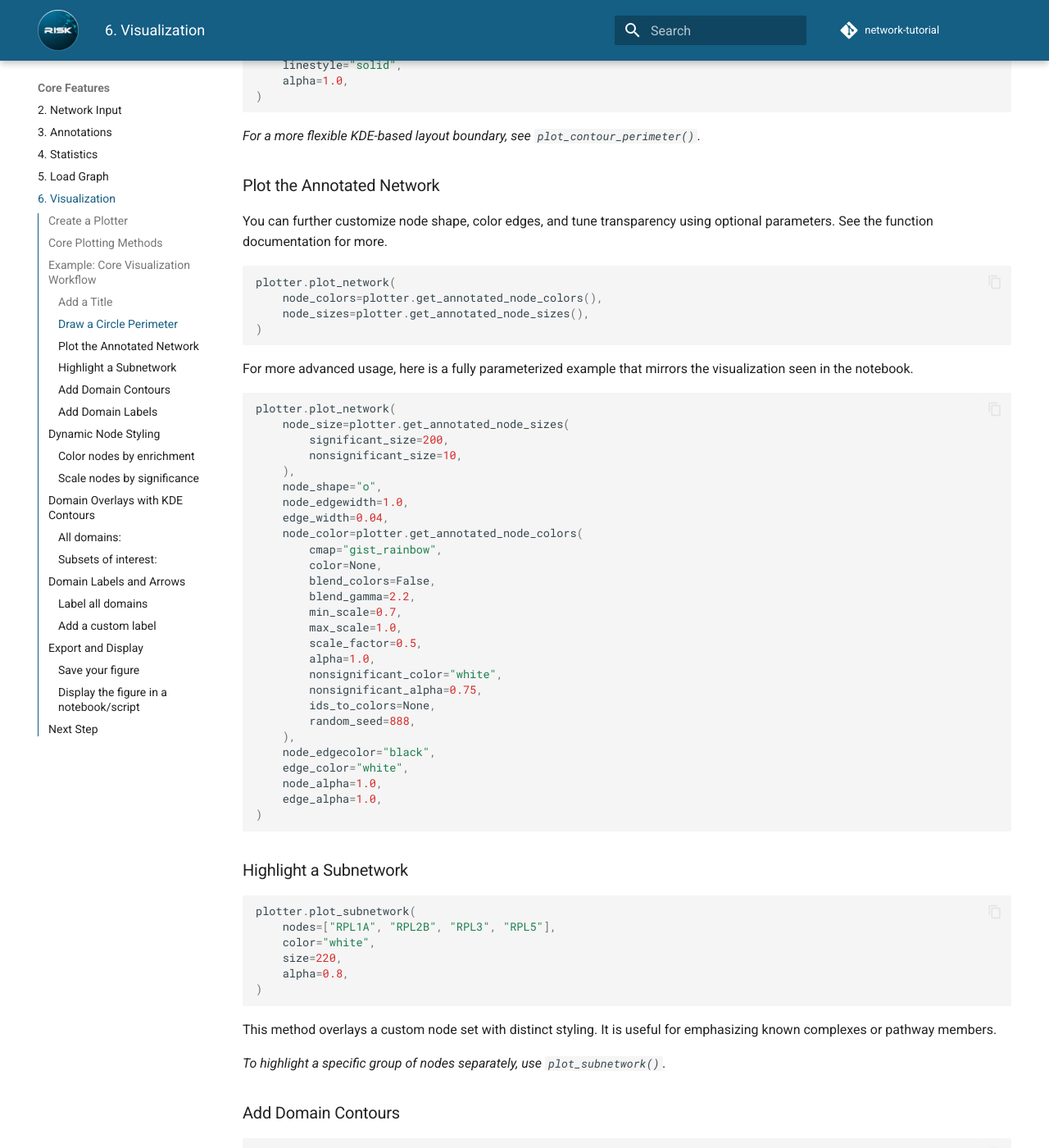
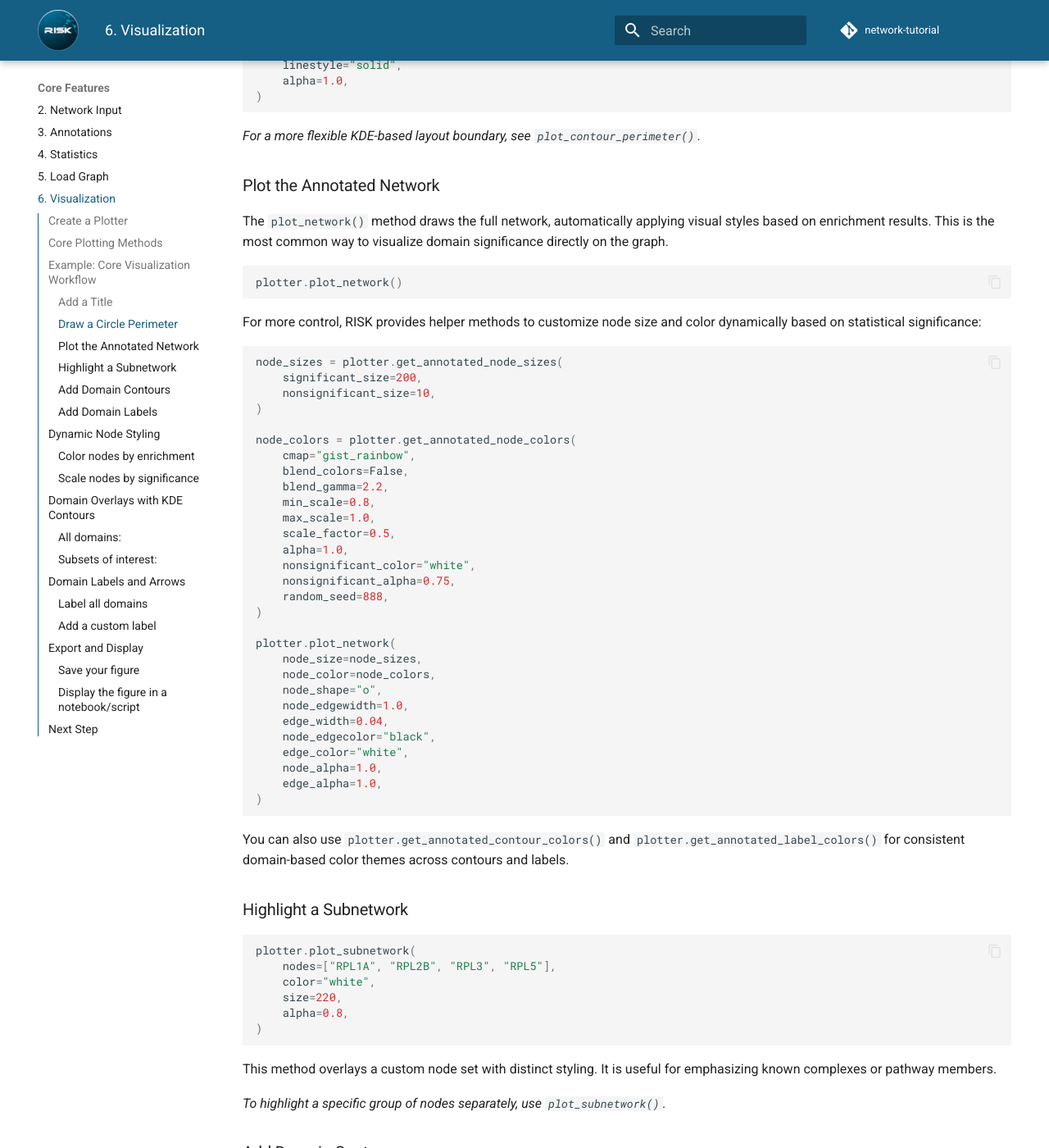
Before and after one commit to riskportal/network-tutorial, an MkDocs documentation site: the page built from docs/6_visualization.md, in a window 1280 px wide and 1400 px high, scrolled down 1901 px. Shown: the whole window at 82% size. Built offline with MkDocs 1.6.1 and Material for MkDocs 9.7.7, drawn with Linux system fonts in a browser that asks for light colours; comment, search, counter and statistics services are not loaded; some of the changed text lies outside the part shown.

Commit message:
update docs/ for QC

````diff
--- a/docs/6_visualization.md
+++ b/docs/6_visualization.md
@@ -74,46 +74,47 @@ plotter.plot_circle_perimeter(
 
 ### Plot the Annotated Network
 
-You can further customize node shape, color edges, and tune transparency using optional parameters. See the function documentation for more.
+The `plot_network()` method draws the full network, automatically applying visual styles based on enrichment results. This is the most common way to visualize domain significance directly on the graph.
 
 ```python
-plotter.plot_network(
-    node_colors=plotter.get_annotated_node_colors(),
-    node_sizes=plotter.get_annotated_node_sizes(),
-)
+plotter.plot_network()
 ```
 
-For more advanced usage, here is a fully parameterized example that mirrors the visualization seen in the notebook.
+For more control, RISK provides helper methods to customize node size and color dynamically based on statistical significance:
 
 ```python
+node_sizes = plotter.get_annotated_node_sizes(
+    significant_size=200,
+    nonsignificant_size=10,
+)
+
+node_colors = plotter.get_annotated_node_colors(
+    cmap="gist_rainbow",
+    blend_colors=False,
+    blend_gamma=2.2,
+    min_scale=0.8,
+    max_scale=1.0,
+    scale_factor=0.5,
+    alpha=1.0,
+    nonsignificant_color="white",
+    nonsignificant_alpha=0.75,
+    random_seed=888,
+)
+
 plotter.plot_network(
-    node_size=plotter.get_annotated_node_sizes(
-        significant_size=200,
-        nonsignificant_size=10,
-    ),
+    node_size=node_sizes,
+    node_color=node_colors,
     node_shape="o",
     node_edgewidth=1.0,
     edge_width=0.04,
-    node_color=plotter.get_annotated_node_colors(
-        cmap="gist_rainbow",
-        color=None,
-        blend_colors=False,
-        blend_gamma=2.2,
-        min_scale=0.7,
-        max_scale=1.0,
-        scale_factor=0.5,
-        alpha=1.0,
-        nonsignificant_color="white",
-        nonsignificant_alpha=0.75,
-        ids_to_colors=None,
-        random_seed=888,
-    ),
     node_edgecolor="black",
     edge_color="white",
     node_alpha=1.0,
     edge_alpha=1.0,
 )
 ```
+
+You can also use `plotter.get_annotated_contour_colors()` and `plotter.get_annotated_label_colors()` for consistent domain-based color themes across contours and labels.
 
 ### Highlight a Subnetwork
 
````
Also changed, not shown: other parts of docs/6_visualization.md (+1 -1 lines), docs/3_annotations.md (+1 -1 lines), docs/7_advanced_plotting.md (+9 -5 lines), docs/8_parameters.md (+2 -2 lines).
